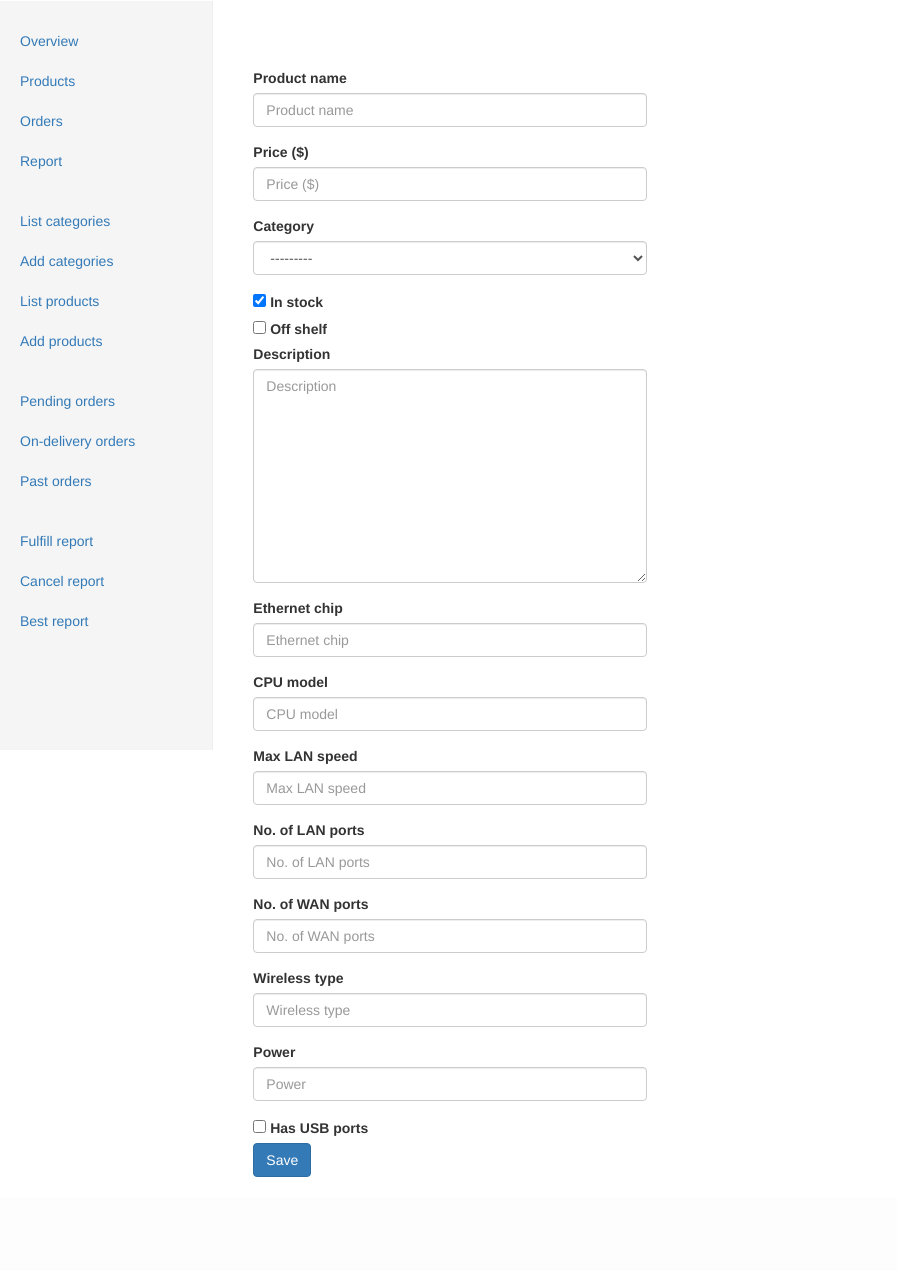
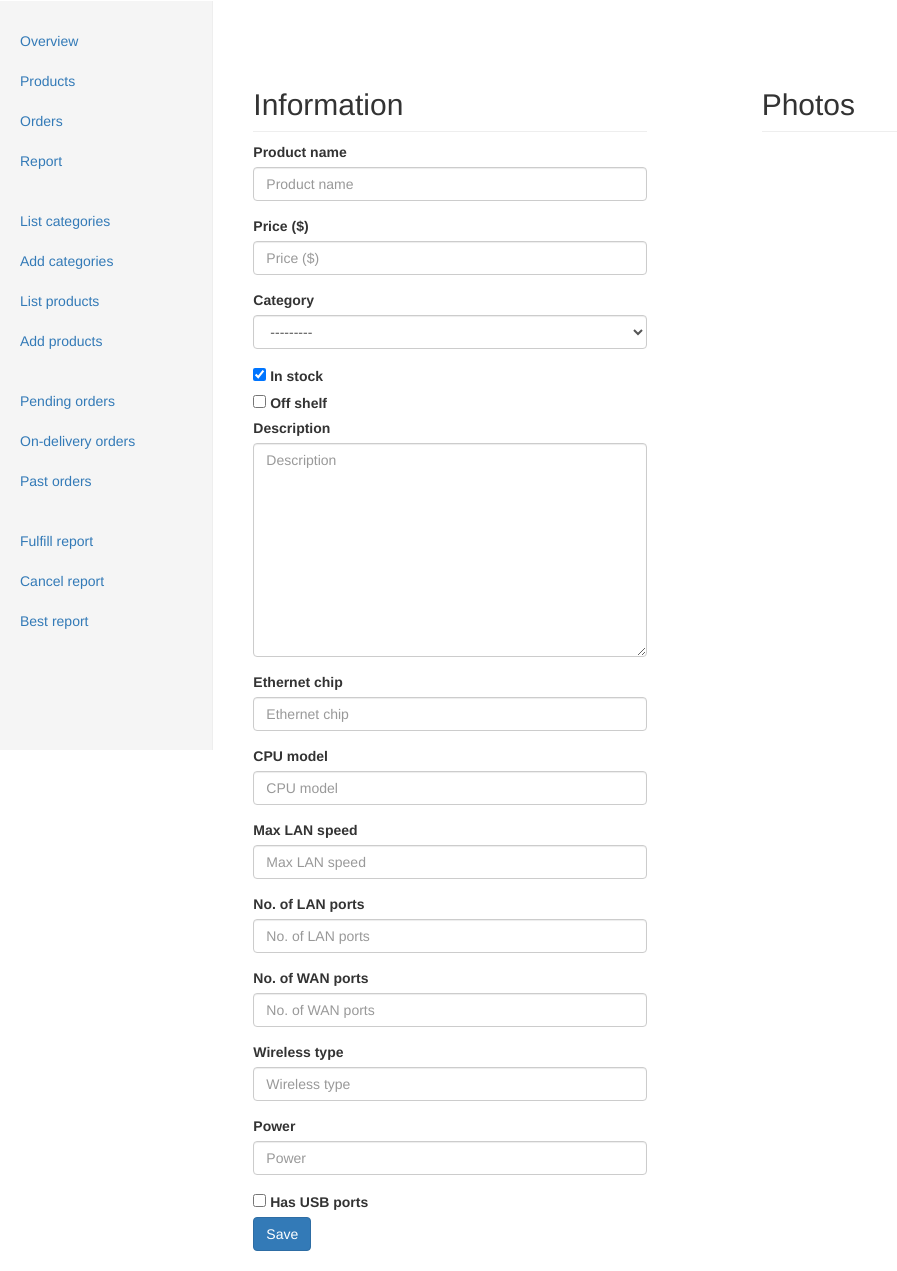
Before and after one commit to sorz/COMP321-ISI, a Django app: template store/product_dash/templates/product_dash/detail.html in a window 1280 px wide. Shown: the part 50-1321 px from the top of the page, without its empty margins (0-897 px from the left). Before the commit the page ends 1227 px from the top, so only its background shows below. Run offline with Django 3.2, Linux system fonts and the light colour scheme; the template is opened without the code that fills it: values that come from a table or form of the project are taken from there, others are empty; some libraries are stand-ins or nearby versions.

Commit message:
Dashboard: upload product photos

```diff
--- a/store/product_dash/forms.py
+++ b/store/product_dash/forms.py
@@ -1,10 +1,18 @@
 from django import forms
+from django.forms.models import inlineformset_factory
 from django.forms import ModelForm
 
-
-from product.models import Product
+from product.models import Product, Photo
 
 
 class ProductForm(ModelForm):
     class Meta:
         model = Product
+
+
+class PhotoForm(ModelForm):
+    class Meta:
+        model = Photo
+
+
+PhotoFormSet = inlineformset_factory(Product, Photo, form=PhotoForm)
--- a/store/product_dash/templates/product_dash/detail.html
+++ b/store/product_dash/templates/product_dash/detail.html
@@ -8,16 +8,27 @@
   <h1>{{ product }}</h1>
 
   <div class="row">
-    <div class="col-md-8 col-lg-5 col-sm-12">
-      <form name="product" method="post" action=".">
-        {% csrf_token %}
+    <form id="product-form" method="post" action="." enctype="multipart/form-data">
+      {% csrf_token %}
+      <div class="col-md-6 col-lg-5 col-sm-12">
+        <h2 class="sub-header">Information</h2>
         {% bootstrap_form product_form %}
+      </div>
 
-        {% buttons %}
-          <button type="submit" class="btn btn-primary">Save</button>
-        {% endbuttons  %}
-      </form>
+      <div class="col-md-6 col-lg-offset-1 col-lg-5 col-sm-12">
+        <h2 class="sub-header">Photos</h2>
+        {% bootstrap_formset photo_formset %}
       </div>
+    </form>
+  </div><!--/.row -->
+
+  <div class="row">
+    <div class="col-md-12">
+      {% buttons %}
+        <button type="submit" form="product-form"
+                class="btn btn-primary">Save</button>
+      {% endbuttons  %}
+    </div>
   </div>
 
 {% endblock %}
```
Also changed, not shown: store/product_dash/views.py (+7 -3 lines).
